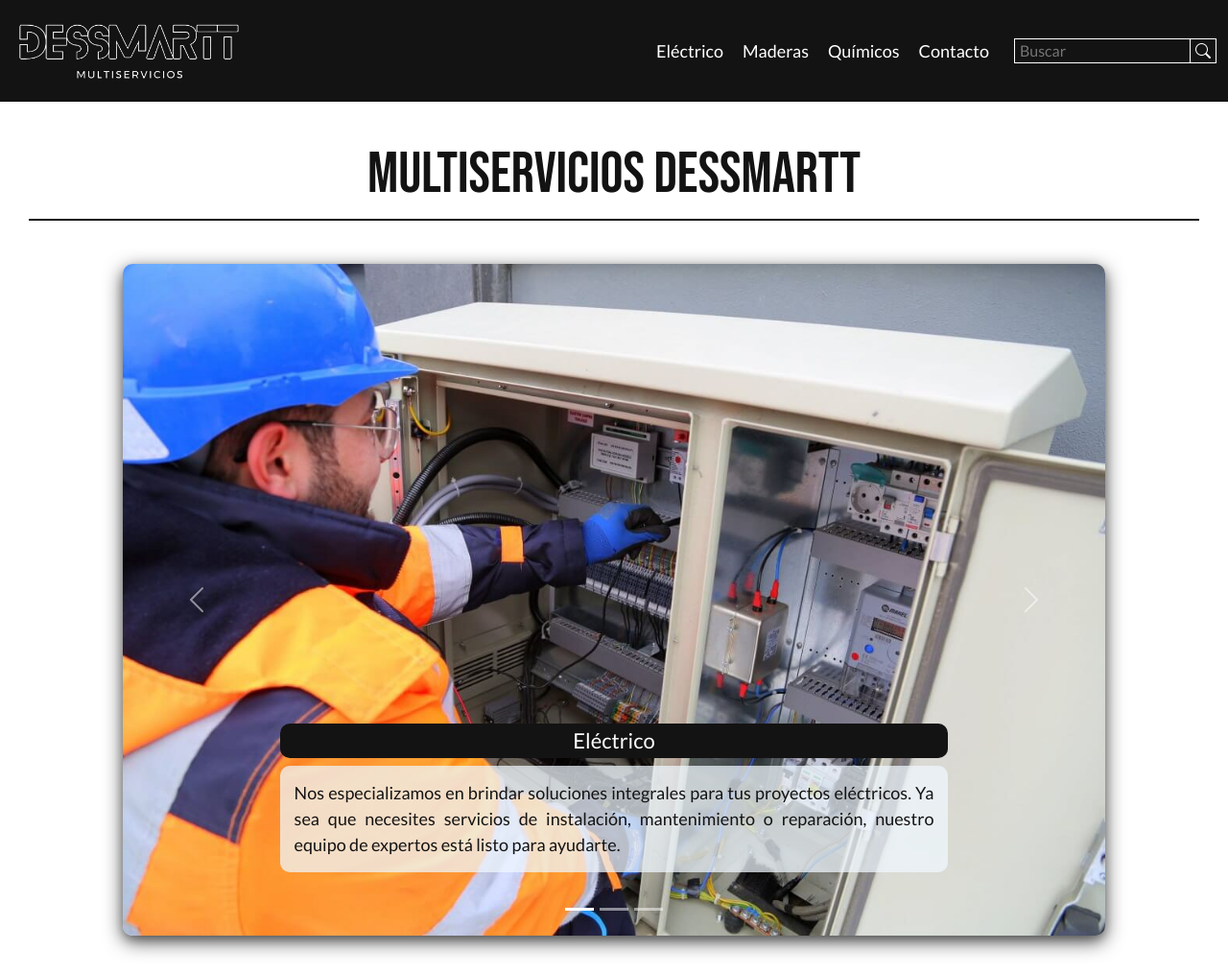
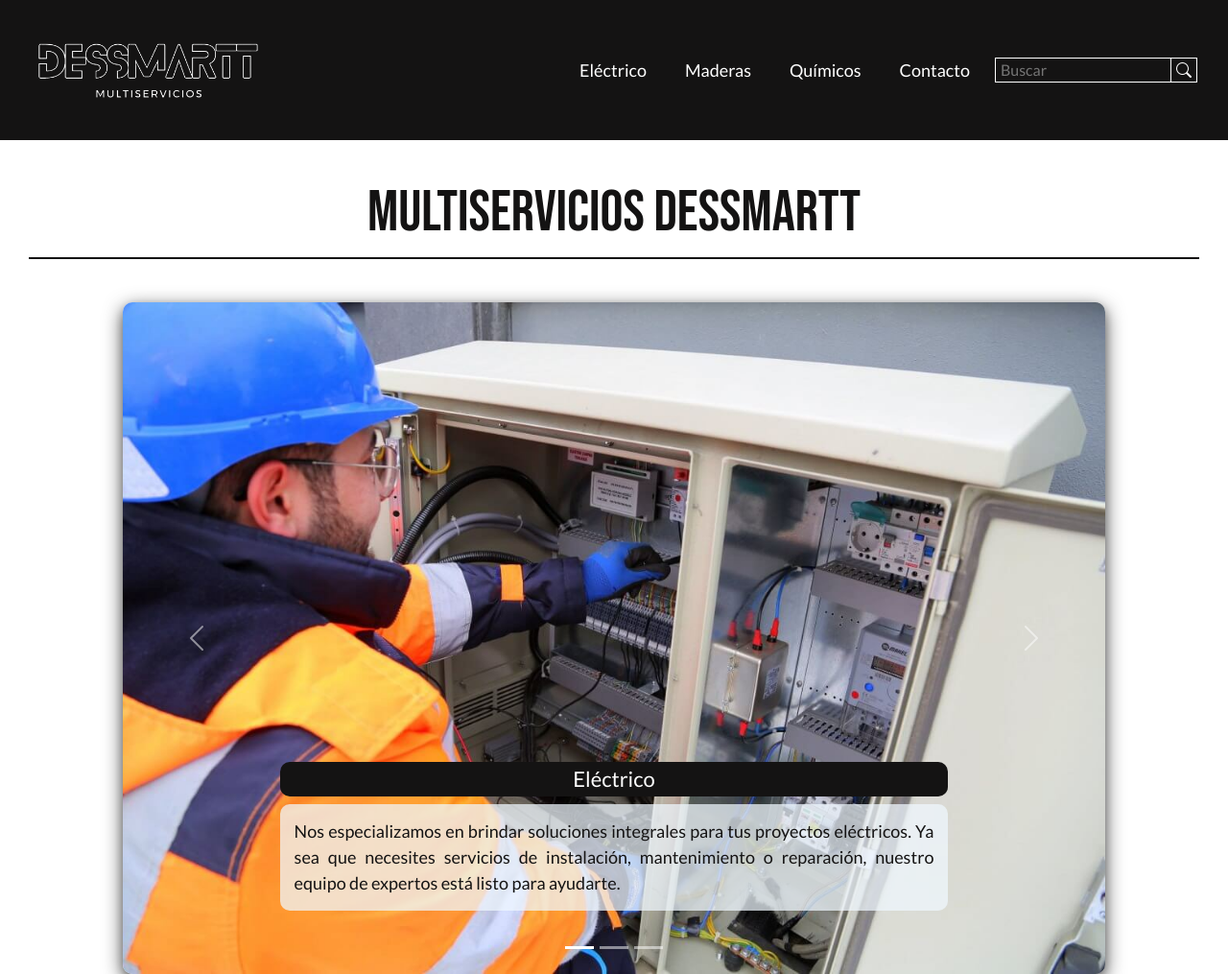
Before and after one commit to Carlossantana331/PF-Santana, a plain HTML site: page index.html in a window 1280 px wide. Shown: the top 1015 px of the page at 96% size. Drawn offline with nearby package versions, Linux system fonts and the light colour scheme.

Commit message:
se corrigieron errores en el carrousel de inicio y se mejoro el estilo del navbar

```diff
--- a/scss/components/_navbar.scss
+++ b/scss/components/_navbar.scss
@@ -4,6 +4,7 @@ header {
     top: 0;
     z-index: 2;
     background-color: $color_secundario;
+    padding: 20px;
 }
 
 .nav_link{
@@ -61,3 +62,7 @@ header {
         border-radius: 10px;
     }
 }
+
+.navbar-nav{
+    gap: 20px;
+}
--- a/scss/layouts/_index.scss
+++ b/scss/layouts/_index.scss
@@ -12,6 +12,10 @@
         position: relative;
         margin: 45px;
         box-shadow: $boxshadow;
+
+        .carousel-indicators{
+            z-index: 1;
+        }
     }
 }
 .carousel-item img {
```
Also changed, not shown: css/style.css, 1 other file.
